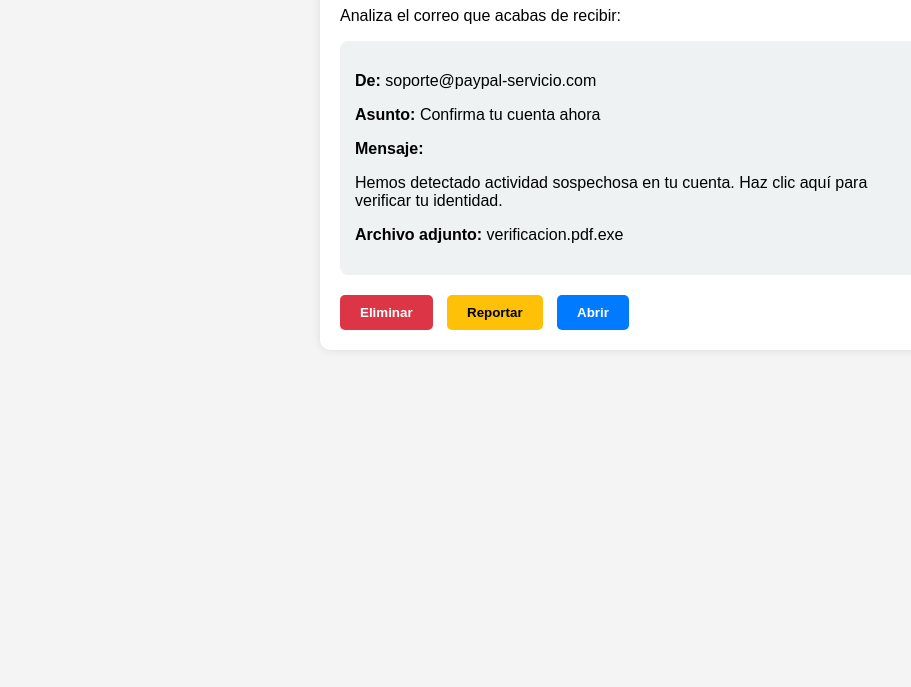
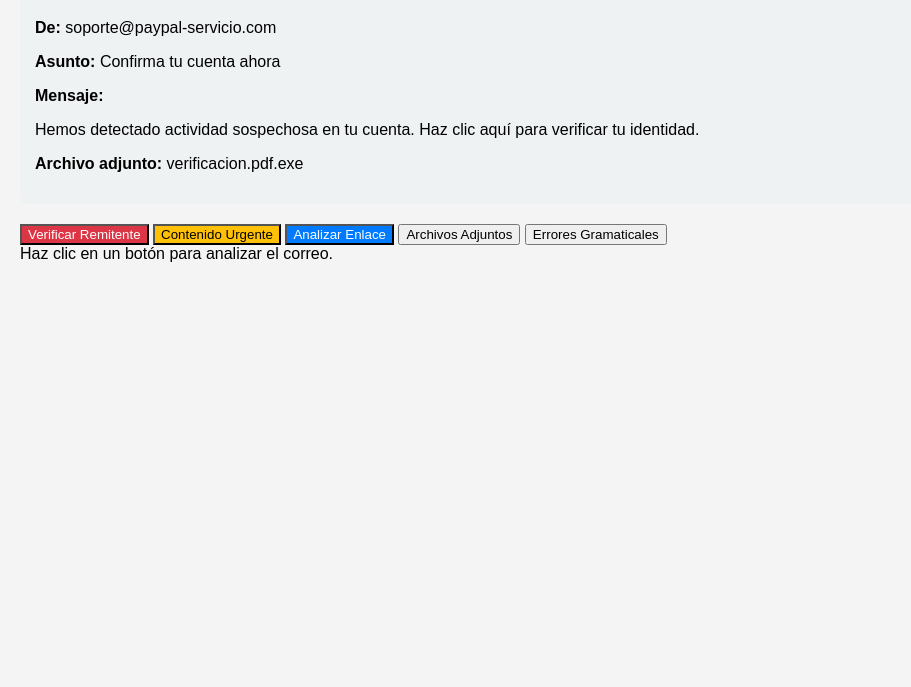
Before and after one commit to PhishJMC/phishing-animation, a plain HTML site: page index.html in a window 1280 px wide. Shown: the part 113-800 px from the top of the page, without its empty margins (0-911 px from the left). Drawn offline with Linux system fonts and the light colour scheme.

Commit message:
Update index.html

```diff
--- a/index.html
+++ b/index.html
@@ -2,29 +2,30 @@
 <html lang="es">
 <head>
     <meta charset="UTF-8">
-    <title>Phish Hunter - Detecta Correos Maliciosos</title>
+    <title>¿Cómo Detectar Correos Maliciosos?</title>
     <link rel="stylesheet" href="style.css">
 </head>
 <body>
-    <div class="game-container">
-        <h1>Phish Hunter</h1>
-        <p>Analiza el correo que acabas de recibir:</p>
+    <div class="container">
+        <h1>🔍 ¿Cómo Detectar un Correo Malicioso?</h1>
 
-        <div class="email-box">
-            <p><strong>De:</strong> <span id="sender"></span></p>
-            <p><strong>Asunto:</strong> <span id="subject"></span></p>
+        <div class="email-box" id="emailBox">
+            <p><strong>De:</strong> <span id="sender">soporte@paypal-servicio.com</span></p>
+            <p><strong>Asunto:</strong> <span id="subject">Tu cuenta ha sido bloqueada</span></p>
             <p><strong>Mensaje:</strong></p>
-            <p id="body"></p>
-            <p id="attachment"></p>
+            <p id="body">Hemos detectado actividad sospechosa en tu cuenta. Haz clic <a href="#" id="link">aquí</a> para verificar tu identidad.</p>
+            <p id="attachment"><strong>Adjunto:</strong> verificacion.pdf.exe</p>
         </div>
 
-        <div class="buttons">
-            <button onclick="deleteEmail()">Eliminar</button>
-            <button onclick="reportEmail()">Reportar</button>
-            <button onclick="openEmail()">Abrir</button>
+        <div class="steps">
+            <button onclick="highlight('sender')">Verificar Remitente</button>
+            <button onclick="highlight('subject')">Contenido Urgente</button>
+            <button onclick="highlight('link')">Analizar Enlace</button>
+            <button onclick="highlight('attachment')">Archivos Adjuntos</button>
+            <button onclick="highlight('body')">Errores Gramaticales</button>
         </div>
 
-        <div id="result" class="result"></div>
+        <div class="explanation" id="explanation">Haz clic en un botón para analizar el correo.</div>
     </div>
 
     <script src="script.js"></script>
```
